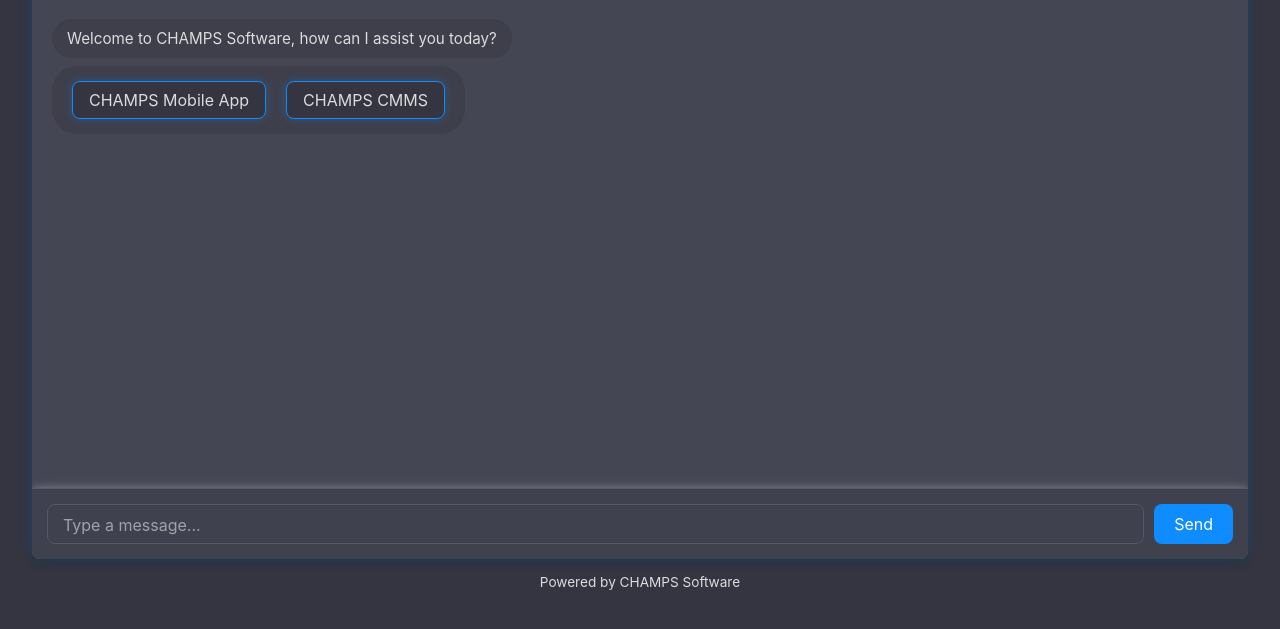
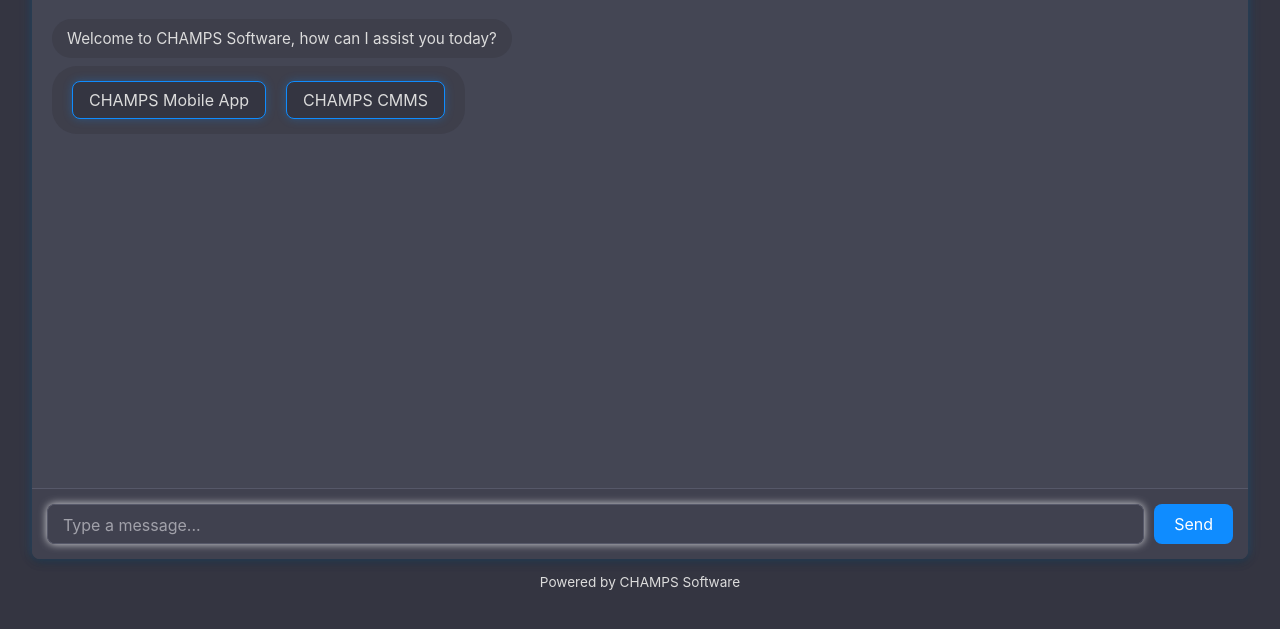
Before and after one commit to Kishan1018/cdatesting, a plain HTML site: page index.html in a window 1280 px wide. Shown: the part 141-770 px from the top of the page. Drawn offline with Linux system fonts and the light colour scheme.

Commit message:
Update index.html

```diff
--- a/index.html
+++ b/index.html
@@ -219,8 +219,7 @@
       display: flex;
       gap: 10px;
       transition: background-color 0.3s ease, border-color 0.3s ease;
-      /* Added white box-shadow around the input section */
-      box-shadow: 0 4px 8px rgba(255,255,255,0.2), 0 0 8px rgba(255,255,255,0.2), 0 0 15px rgba(255,255,255,0.1);
+      /* Removed the box-shadow from the container */
     }
     .input-section textarea {
       flex: 1;
@@ -238,6 +237,8 @@
       transition: height 0.3s ease;
       max-height: 200px;
       overflow-y: auto;
+      /* Added white box-shadow on the text area border */
+      box-shadow: 0 0 8px rgba(255,255,255,0.8);
     }
     .input-section textarea::placeholder {
       color: #a1a1aa;
```
